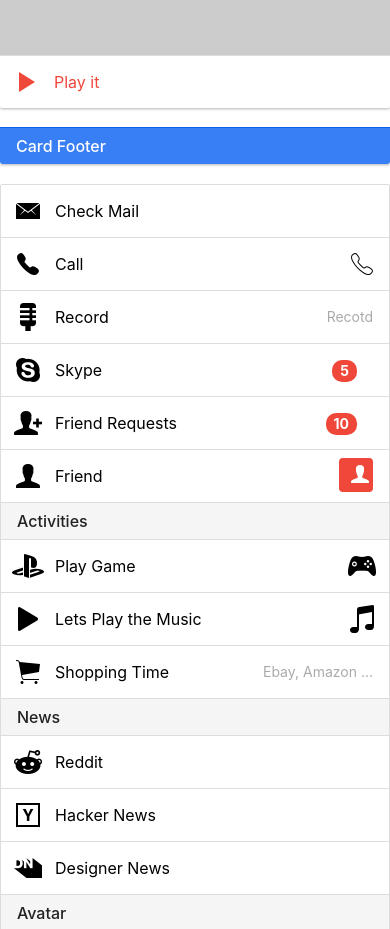
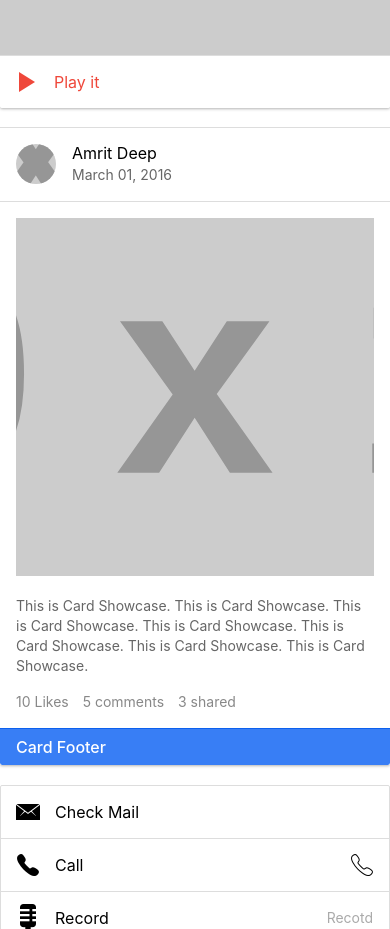
Before and after one commit to amritdeep/Leaning-Ionic, a website: page www/index.html in a window 390 px wide. Shown: the part 1520-2449 px from the top of the page. Drawn offline with Linux system fonts and the light colour scheme; some packages are replaced by stand-ins of ours; files that its build step writes are made by us from their sources; placeholder pictures from the web are drawn by us; files whose address does not match are found by name.

Commit message:
play with card showcase

```diff
--- a/www/index.html
+++ b/www/index.html
@@ -121,10 +121,27 @@
               <i class="icon ion-ios-play"></i>
               Play it
             </a>
+          </div>
+
+          <!-- Play with Card Showcase -->
+          <div class="item item-avatar">
+            <img src="http://placehold.it/2x2" alt="">
+            <h2>Amrit Deep</h2>
+            <p>March 01, 2016</p>
+          </div>
+
+          <div class="item item-body">
+            <img src="http://placehold.it/10x10" alt="" class="full-image">
+            <p>
+            This is Card Showcase. This is Card Showcase. This is Card Showcase. This is Card Showcase. This is Card Showcase. This is Card Showcase. This is Card Showcase.
+            </p>
+            <p>
+              <a href="#" class="subdued">10 Likes</a>
+              <a href="#" class="subdued">5 comments</a>
+              <a href="#" class="subdued">3 shared</a>
+            </p>
 
           </div>
-
-
 
           <div class="item item-divider item-positive">
             Card Footer
```
